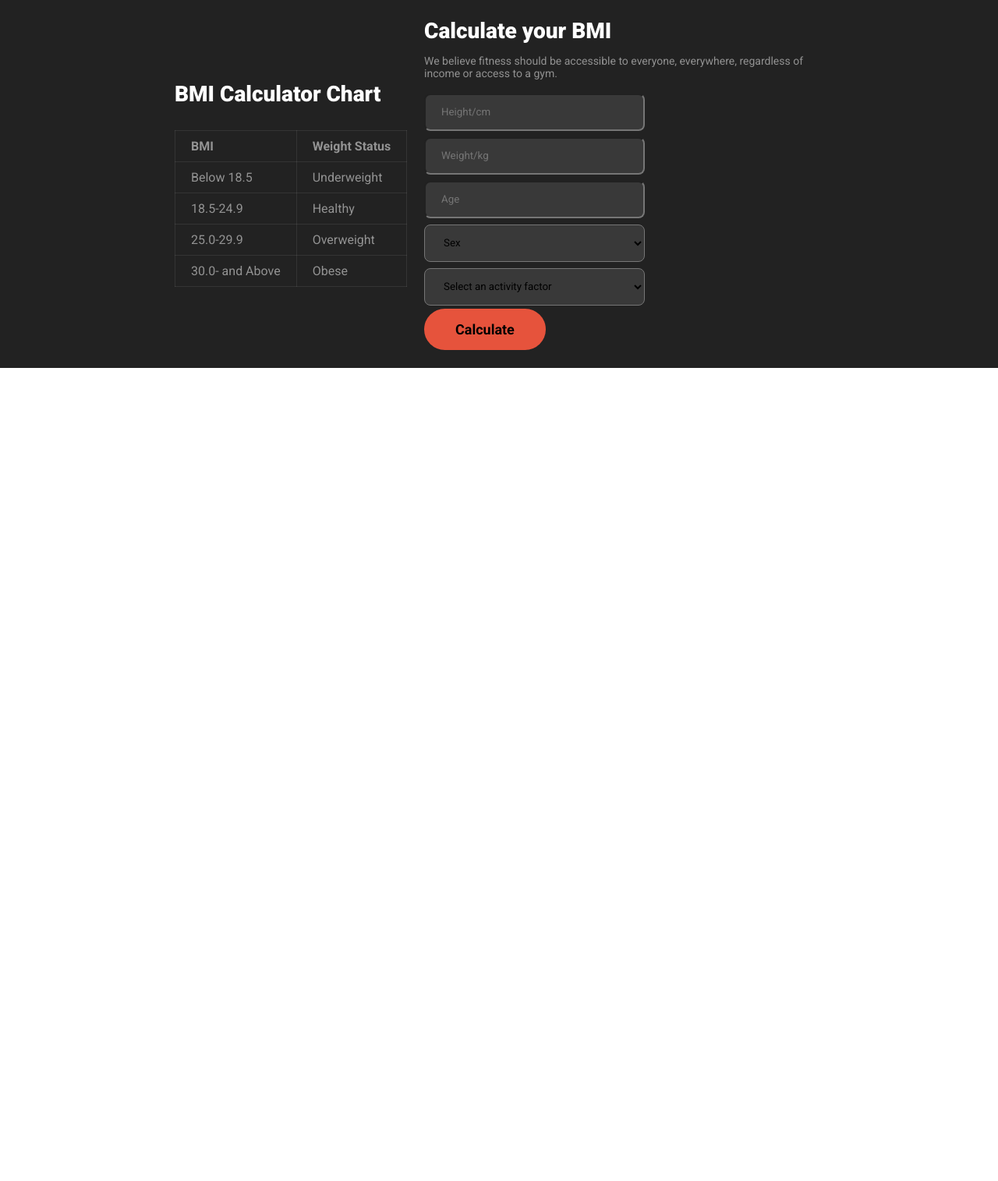
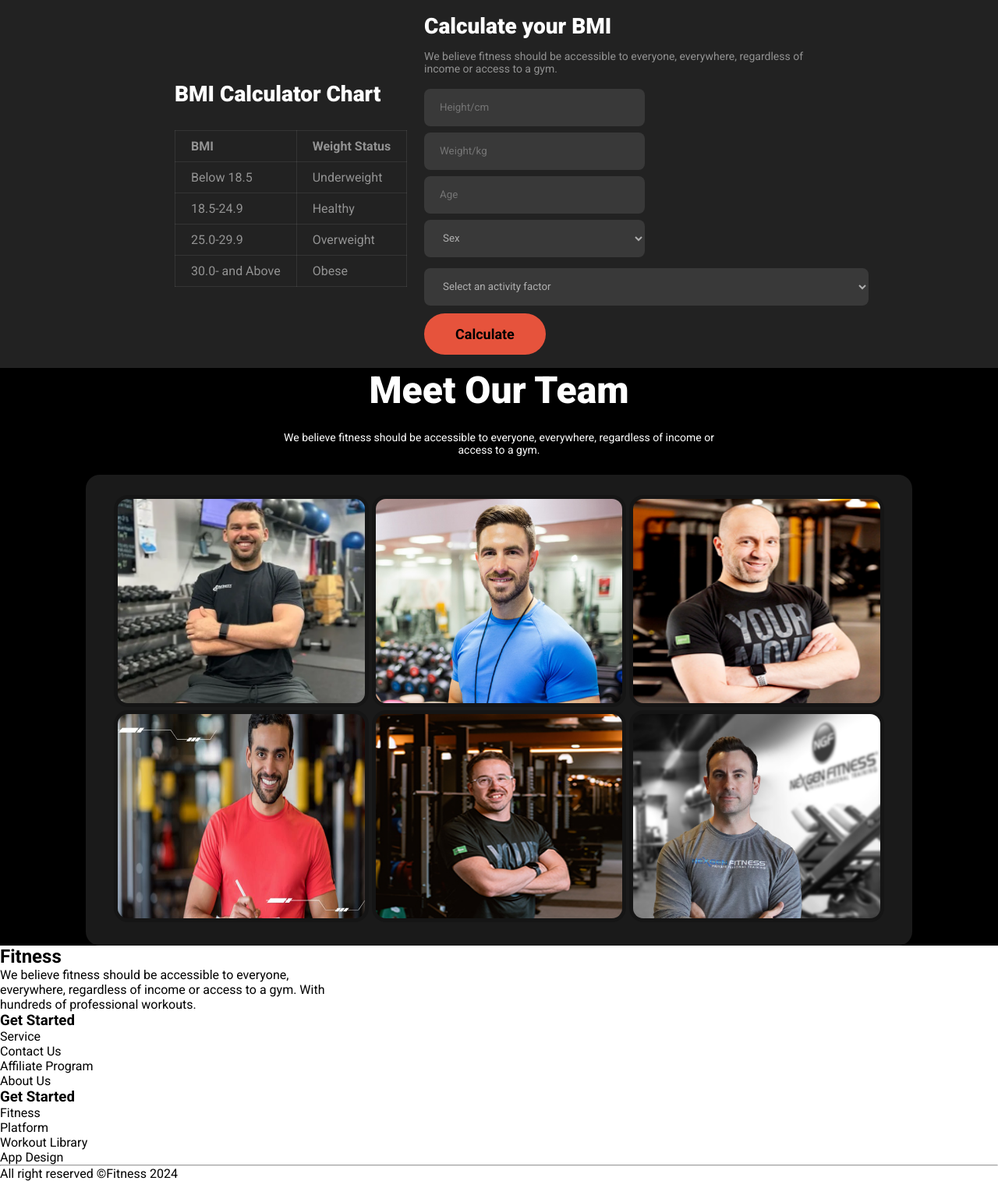
Before and after one commit to abdunnoorfaheem/fitness-gym, a plain HTML site: page index.html in a window 1280 px wide. Shown: the part 1870-3385 px from the top of the page at 78% size. Before the commit the page ends 2342 px from the top, so only its background shows below. Drawn offline with Linux system fonts and the light colour scheme; a web font is replaced by a local one.

Commit message:
meet our team section added

```diff
--- a/css/style.css
+++ b/css/style.css
@@ -394,5 +394,66 @@ td {
     background: rgba(255, 255, 255, 0.1);
 }
 
+.form-info-activity {
+    width: 570px;
+    height: 48px;
+    margin: 10px 0px;
+    border-radius: 8px;
+    background: rgba(255, 255, 255, 0.1);
+}
+
+input[type=text],
+select {
+    color: rgba(255, 255, 255, 0.6);
+}
+
 
 /* bmi calculator section style end */
+
+
+/*  meet out team style start */
+
+.meet {
+    background: black;
+}
+
+.meetTop {}
+
+.meetTop-container {
+    text-align: center;
+    color: white;
+}
+
+.meetTop-title {
+    font-size: 48px;
+    font-weight: 900;
+}
+
+.meetTop-description {
+    font-size: 14px;
+    font-weight: 400;
+    margin: 24px 0px;
+}
+
+.meetbottom {
+    margin: 0 auto;
+    width: 1060px;
+    height: 604px;
+    border-radius: 18px;
+    background: rgba(255, 255, 255, 0.1);
+    display: flex;
+    flex-direction: column;
+    justify-content: center;
+    align-items: center;
+}
+
+.meet-card {
+    width: 326.67px;
+    height: 272px;
+    border-radius: 18px;
+    background: rgba(0, 0, 0, 0.2);
+    padding: 5px;
+}
+
+
+/*  meet out team style end */
--- a/index.html
+++ b/index.html
@@ -173,16 +173,16 @@
             <div class="bmi-chart-right">
                 <h3 class="bmi-chart-right-title">Calculate your BMI</h3>
                 <p class="bmi-chart-right-descrip">We believe fitness should be accessible to everyone, everywhere, regardless of <br> income or access to a gym. </p>
-                <form action="">
-                    <input class="form-info" type="text" name="" id="" placeholder="Height/cm">
-                    <input class="form-info" type="text" name="" id="" placeholder="Weight/kg"> <br>
-                    <input class="form-info" type="text" name="" id="" placeholder="Age">
+                <form class="">
+                    <input class="form-info" type="text" name="" id="" placeholder="Height/cm" style="border: none;">
+                    <input class="form-info" type="text" name="" id="" placeholder="Weight/kg" style="border: none;"> <br>
+                    <input class="form-info" type="text" name="" id="" placeholder="Age" style="border: none;">
 
-                    <select name="" id="" class="form-info">
+                    <select name="" id="" class="form-info" style="border: none;">
                         <option value="sex" selected>Sex</option>
                         <option value="male">Male</option>
                         <option value="female">Female</option> </select><br>
-                    <select name="" id="" class="form-info">
+                    <select name="" id="" class="form-info form-info-activity" style="border: none;">
                             <option value="activity">Select an activity factor</option>
                             <option value=""></option>
                         </select><br>
@@ -192,6 +192,63 @@
             </div>
         </div>
     </section>
+
+    <!-- meet out team start -->
+    <section class="meet">
+
+        <div class="meetTop">
+            <div class="meetTop-container">
+                <h1 class="meetTop-title">Meet Our Team</h1>
+                <p class="meetTop-description">We believe fitness should be accessible to everyone, everywhere, regardless of income or <br> access to a gym.</p>
+            </div>
+        </div>
+        <div class="meetbottom">
+            <div>
+                <img src="images/trainer1.png" alt="" class="meet-card">
+                <img src="images/trainer2.png" alt="" class="meet-card">
+                <img src="images/trainer3.png" alt="" class="meet-card">
+            </div>
+            <div>
+                <img src="images/trainer4.png" alt="" class="meet-card">
+                <img src="images/trainer5.png" alt="" class="meet-card">
+                <img src="images/trainer6.png" alt="" class="meet-card">
+            </div>
+        </div>
+    </section>
+    <!-- meet out team end -->
+
+
+    <footer>
+        <section>
+            <div>
+                <div>
+                    <h1>Fitness</h1>
+                    <p>We believe fitness should be accessible to everyone,<br> everywhere, regardless of income or access to a gym. With <br> hundreds of professional workouts.</p>
+                </div>
+                <div>
+                    <h3>Get Started</h3>
+                    <p>Service</p>
+                    <p>Contact Us</p>
+                    <p>Affiliate Program</p>
+                    <p>About Us</p>
+                </div>
+                <div>
+                    <h3>Get Started</h3>
+                    <p>Fitness</p>
+                    <p>Platform</p>
+                    <p>Workout Library</p>
+                    <p>App Design</p>
+                </div>
+            </div>
+        </section>
+        <section>
+            <hr>
+            <div>
+                <p>All right reserved &copy;Fitness 2024</p>
+            </div>
+        </section>
+    </footer>
+
 </body>
 
 </html>
```
